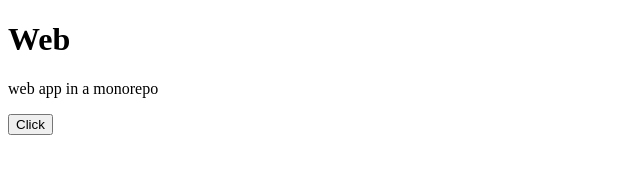
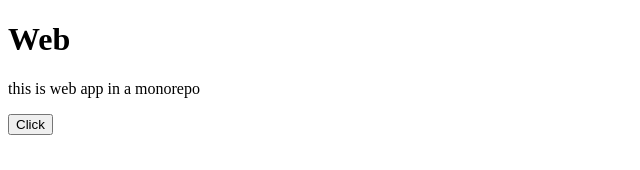
Before and after one commit to usafder/my-turborepo, a Next.js app in the folder apps/web/: page / in a window 1280 px wide. Shown: the top 170 px of the page, without its empty margins (0-640 px from the left). Built offline with nearby package versions, Linux system fonts and the light colour scheme.

Commit message:
updated content in web page

```diff
--- a/apps/web/pages/index.js
+++ b/apps/web/pages/index.js
@@ -4,7 +4,7 @@ export default function Web() {
   return (
     <>
       <h1>Web</h1>
-      <p>web app in a monorepo</p>
+      <p>this is web app in a monorepo</p>
       <Button />
     </>
   );
```
